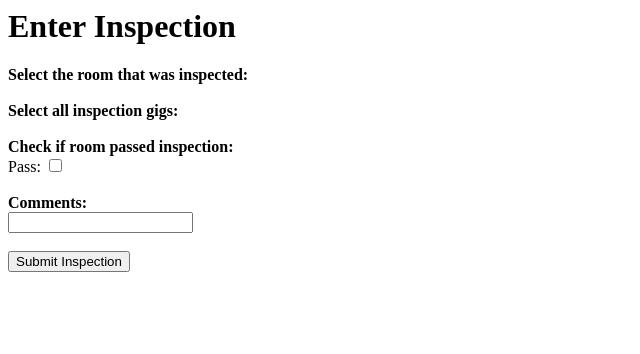
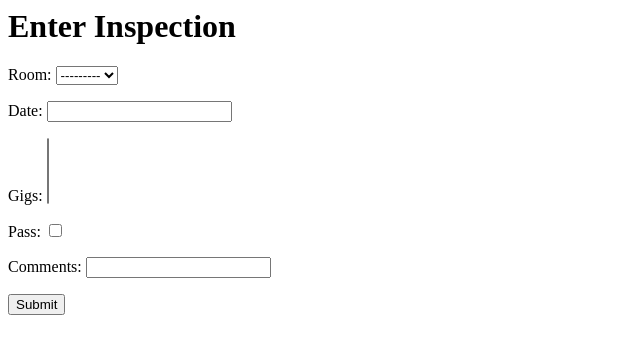
Before and after one commit to sshamilton/IT394-Rowe-Prairie-Project, a Django app: page /AMIApp/enterInspection/ in a window 1280 px wide. Shown: the top 354 px of the page, without its empty margins (0-640 px from the left). Run offline with Django 3.2, Linux system fonts and the light colour scheme; data that the repository does not hold is empty.

Commit message:
Removed old enter inspection

```diff
--- a/AMIApp/templates/AMIApp/enterInspection.html
+++ b/AMIApp/templates/AMIApp/enterInspection.html
@@ -1,26 +1,7 @@
 <h1>Enter Inspection</h1>
-<form action="{% url 'enterInspection' %}" method="post">
 
-<b>Select the room that was inspected:</b><br>
-{% for room in rooms_list %}
-<input type="radio" name="room" id="choice{{ forloop.counter }}" value="{{ Rooms.id }}" required>
-    <label for="choice{{ forloop.counter }}">{{ room.Barracks_Name }} {{room.Room_Number}}</label><br>
-{% endfor %}<br>
-
-<b>Select all inspection gigs:</b><br>
-{% for gig in gigs_list %}
-<input type="checkbox" name="gig" id="choice{{ forloop.counter }}" value="{{ gigs.id }}">
-    <label for="choice{{ forloop.counter }}">{{ gig.Gig_Name }}</label><br>
-{% endfor %}
-
-<br>
-<b>Check if room passed inspection:</b><br>Pass:
-<input type="checkbox" name="pass" id="pass" value="Pass"><br>
-
-<br>
-<b>Comments:</b><br>
-<input type="text" id="comments" name="comments"><br>
-<br>
-
-<input type="submit" value="Submit Inspection">
+<form method="POST">
+    {% csrf_token %}
+    {{ form.as_p }}
+    <input type="submit" value="Submit">
 </form>
--- a/AMIApp/urls.py
+++ b/AMIApp/urls.py
@@ -8,7 +8,7 @@ urlpatterns = [
     # Detail
     path('<int:inspections_id>/', views.detail, name='detail'),
     # Enter Inspection
-    path('enterInspection/', views.enterInspection, name='enterInspection'),
+    path('enterInspection/', views.get_inspection, name='enterInspection'),
     # Enter Inspection 2
     path('enterInspection2/', views.get_inspection,name='enterInspection2'),
     # Room Record
--- a/AMIApp/views.py
+++ b/AMIApp/views.py
@@ -30,14 +30,8 @@ def get_inspection(request):
             #return render(request, 'AMIApp/index.html')
     else:
         form = InspectionsForm()
-    return render(request, 'AMIApp/enterInspection2.html', {'form':form})
+    return render(request, 'AMIApp/enterInspection.html', {'form':form})
 
-
-def enterInspection(request):
-    rooms_list = Rooms.objects.order_by('Barracks_Name')
-    gigs_list = Gigs.objects.order_by('Gig_Name')
-    context = {'rooms_list':rooms_list, 'gigs_list': gigs_list}
-    return render(request, 'AMIApp/enterInspection.html', context)
 
 def roomRecord(request, Room_Number):
     room = get_object_or_404(Rooms, pk=Room_Number)
```
Also changed, not shown: AMIApp/templates/AMIApp/enterInspection2.html (deleted, +0 -7 lines).
